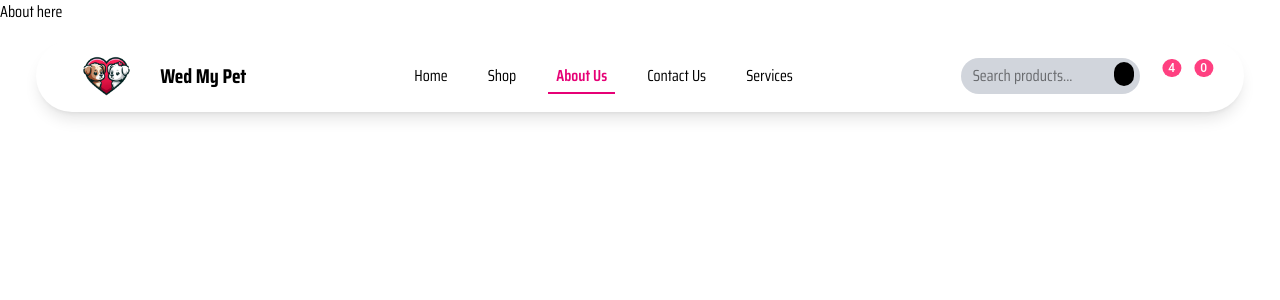
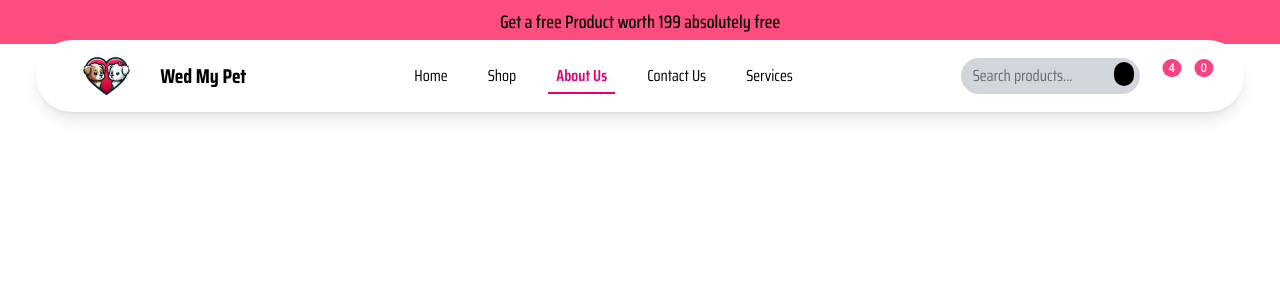
Before and after one commit to yash-Devlop/WoofWoof, a Next.js app: page /aboutUs in a window 1280 px wide. Shown: the top 300 px of the page. Built offline with nearby package versions, Linux system fonts and the light colour scheme; some icons are missing.

Commit message:
text size fix

```diff
--- a/app/aboutUs/page.js
+++ b/app/aboutUs/page.js
@@ -1,7 +1,12 @@
 import React from "react";
+import Offers from "../components/Home/Offers";
 
 const page = () => {
-  return <div>About here</div>;
+  return (
+    <div>
+      <Offers />
+    </div>
+  );
 };
 
 export default page;
--- a/app/components/Home/HeroSection.js
+++ b/app/components/Home/HeroSection.js
@@ -7,7 +7,7 @@ const HeroSection = () => {
   const router = useRouter();
 
   return (
-    <div className="w-full py-32 lg:py-16">
+    <div className="w-full pt-32 pb-16 lg:py-16">
       <div className=" px-4 md:px-16 xl:px-30">
         <div className="relative w-full min-h-[600px]">
           <Image
@@ -15,10 +15,10 @@ const HeroSection = () => {
             alt="group"
             width={400}
             height={400}
-            className="hidden lg:block absolute w-full h-full xl:h-[85vh] object-contain"
+            className="hidden lg:block absolute w-full h-full  object-contain"
           />
           <div className=" grid grid-cols-1 lg:grid-cols-2 gap-4 lg:py-24 ">
-            <div className="relative flex flex-col justify-center items-center space-y-20">
+            <div className="relative flex flex-col justify-center items-center lg:items-start space-y-10  lg:space-y-20">
               <div
                 data-aos="fade-right"
                 data-aos-duration="1500"
@@ -30,10 +30,10 @@ const HeroSection = () => {
                   today!
                 </span>
               </div>
-              <div className=" flex gap-8">
+              <div className=" flex  gap-8">
                 <button
                   onClick={() => router.push("/register")}
-                  className="relative z-50 bg-[rgba(255,86,79,0.5)] px-6 py-3 hover:scale-105 transition-all duration-300 text-[#724319] font-medium lg:text-xl rounded-xl uppercase cursor-pointer"
+                  className=" bg-[rgba(255,86,79,0.5)] px-6 py-3 hover:scale-105 transition-all duration-300 text-[#724319] font-medium lg:text-xl rounded-xl uppercase cursor-pointer"
                 >
                   Add Your Pet Profile
                 </button>
--- a/app/components/Home/Offers.js
+++ b/app/components/Home/Offers.js
@@ -9,7 +9,7 @@ const Offers = () => {
     <div className=" w-full bg-[#ff3971e5] flex justify-center px-24 py-2 ">
       <div
         onClick={() => router.push("/register")}
-        className=" font-medium text-[10px] cursor-pointer"
+        className=" font-medium text-[10px] md:text-lg cursor-pointer"
       >
         Get a free Product worth 199 absolutely free
       </div>
--- a/app/components/Home/SmartWay.js
+++ b/app/components/Home/SmartWay.js
@@ -15,13 +15,13 @@ const SmartWay = () => {
           />
           <div
             data-aos="flip-down"
-            className=" space-y-3 flex flex-col justify-center lg:max-w-[350px]"
+            className=" space-y-3 flex flex-col justify-center lg:max-w-[420px]"
           >
             <h4 className=" font-semibold text-[#E42916]">WED MY PET</h4>
-            <h2 className=" text-4xl font-semibold">
+            <h2 className=" text-4xl lg:text-5xl font-semibold">
               The smarter way to shop for your pet
             </h2>
-            <p className=" text-[16px] tracking-wide font-normal text-gray-700">
+            <p className=" lg:text-[20px] tracking-wide font-normal text-gray-700">
               Lorem ipsum dolor sit amet consectetur. At et vehicula sodales est
               proin turpis pellentesque sinulla a aliquam amet rhoncus quisque
               eget sit
```
Also changed, not shown: api/auth/get-user/route.js (added), api/auth/send-otp/route.js (added), api/auth/verify-otp/route.js (added).
